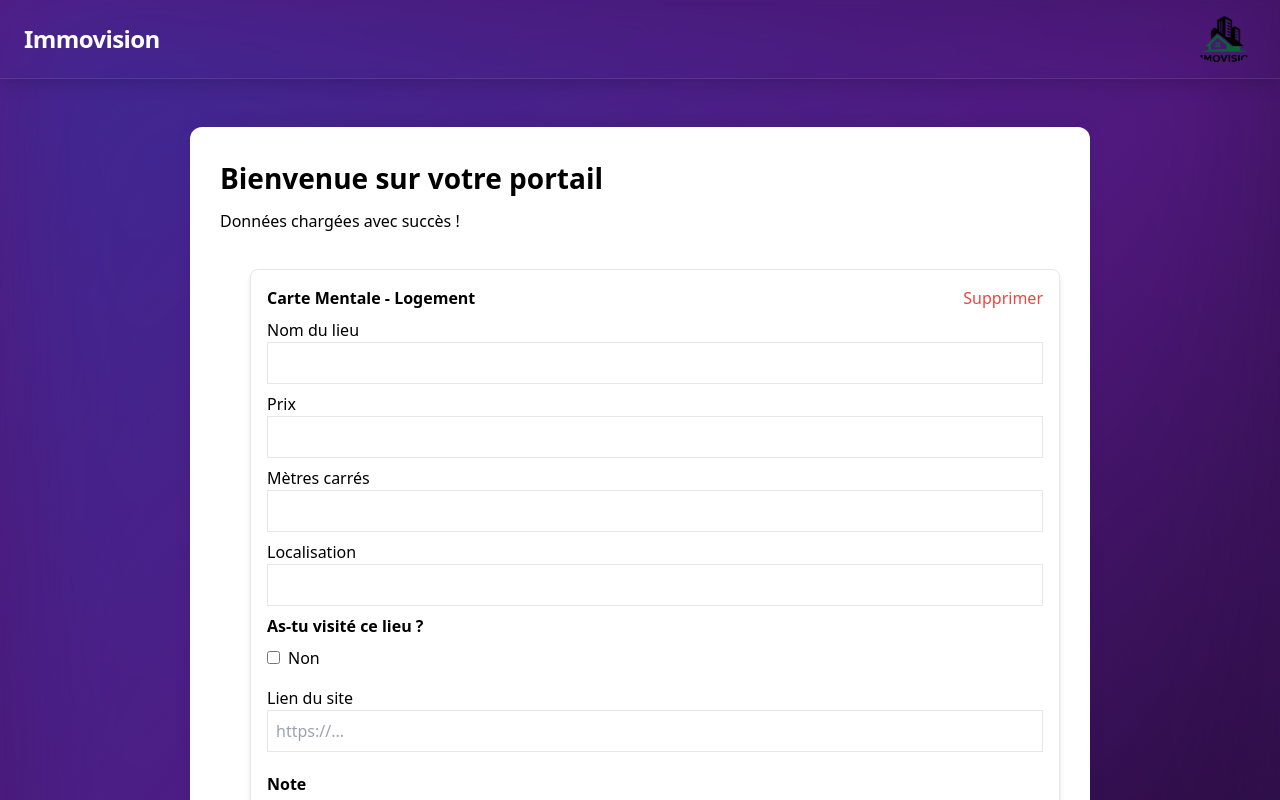
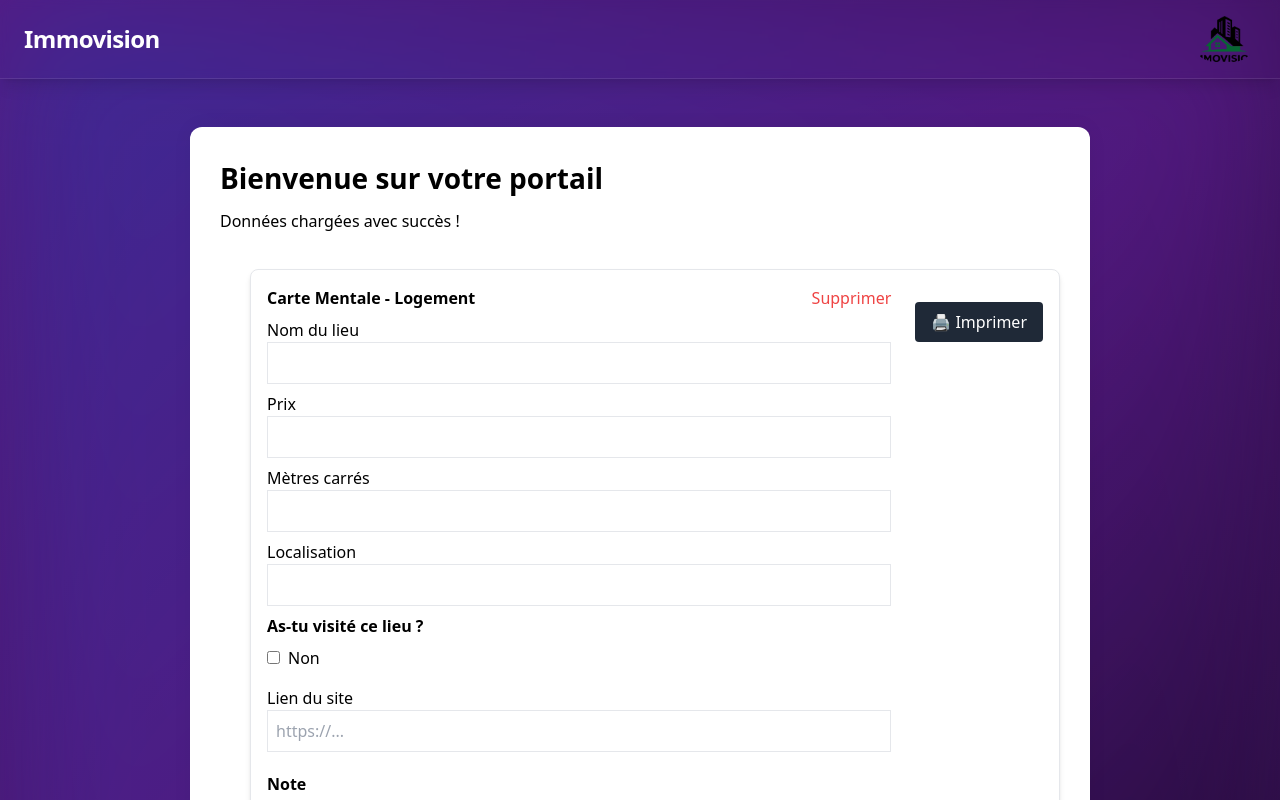
Before and after one commit to Rihpas/ImmovisionV2, a Next.js app: page /monPortail in a window 1280 px wide. Both pictures are taken after a click on the button "+ Ajouter une carte". Shown: the top 800 px of the page. Built offline with nearby package versions, Linux system fonts and the light colour scheme.

Commit message:
imprimer carte

```diff
--- a/app/component/CarteMentale.tsx
+++ b/app/component/CarteMentale.tsx
@@ -1,5 +1,6 @@
 'use client';
 
+import { useRef } from 'react';
 import { useState } from 'react';
 import { FaStar } from 'react-icons/fa';
 
@@ -17,7 +18,9 @@ const CarteMentale: React.FC<CarteMentaleProps> = ({ onRemove }) => {
   const [siteUrl, setSiteUrl] = useState('');
   const [visite, setVisite] = useState(false);
   const [note, setNote] = useState<number>(0);
-  const [noteLibre, setNoteLibre] = useState(''); // Note libre ajoutée
+  const [noteLibre, setNoteLibre] = useState('');
+
+  const carteRef = useRef<HTMLDivElement>(null);
 
   const ajouterImage = () => {
     if (nouvelleImage.trim() !== '') {
@@ -38,9 +41,34 @@ const CarteMentale: React.FC<CarteMentaleProps> = ({ onRemove }) => {
     setImageUrls(copie);
   };
 
+  const imprimerCarte = () => {
+    if (!carteRef.current) return;
+    const contenu = carteRef.current.innerHTML;
+    const fenetre = window.open('', '_blank');
+    if (fenetre) {
+      fenetre.document.write(`
+        <html>
+          <head>
+            <title>Impression Carte Mentale</title>
+            <style>
+              body { font-family: sans-serif; padding: 20px; }
+              img { max-width: 100%; height: auto; }
+              .note-libre { white-space: pre-wrap; }
+            </style>
+          </head>
+          <body>${contenu}</body>
+        </html>
+      `);
+      fenetre.document.close();
+      fenetre.focus();
+      fenetre.print();
+      fenetre.close();
+    }
+  };
+
   return (
     <div className="border p-4 rounded-lg my-4 shadow-md flex gap-6">
-      <div className="flex-1">
+      <div className="flex-1" ref={carteRef}>
         <div className="flex justify-between mb-2">
           <h3 className="font-bold">Carte Mentale - Logement</h3>
           <button onClick={onRemove} className="text-red-500 hover:underline">
@@ -48,65 +76,30 @@ const CarteMentale: React.FC<CarteMentaleProps> = ({ onRemove }) => {
           </button>
         </div>
 
-        {/* Nom du lieu */}
+        {/* Champs */}
         <div className="mb-2">
           <label className="block">Nom du lieu</label>
-          <input
-            type="text"
-            value={nomLieu}
-            onChange={(e) => setNomLieu(e.target.value)}
-            className="border p-2 w-full"
-          />
+          <input type="text" value={nomLieu} onChange={(e) => setNomLieu(e.target.value)} className="border p-2 w-full" />
         </div>
-
-        {/* Prix */}
         <div className="mb-2">
           <label className="block">Prix</label>
-          <input
-            type="text"
-            value={prix}
-            onChange={(e) => setPrix(e.target.value)}
-            className="border p-2 w-full"
-          />
+          <input type="text" value={prix} onChange={(e) => setPrix(e.target.value)} className="border p-2 w-full" />
         </div>
-
-        {/* Mètres carrés */}
         <div className="mb-2">
           <label className="block">Mètres carrés</label>
-          <input
-            type="text"
-            value={metresCarres}
-            onChange={(e) => setMetresCarres(e.target.value)}
-            className="border p-2 w-full"
-          />
+          <input type="text" value={metresCarres} onChange={(e) => setMetresCarres(e.target.value)} className="border p-2 w-full" />
         </div>
-
-        {/* Localisation */}
         <div className="mb-2">
           <label className="block">Localisation</label>
-          <input
-            type="text"
-            value={localisation}
-            onChange={(e) => setLocalisation(e.target.value)}
-            className="border p-2 w-full"
-          />
+          <input type="text" value={localisation} onChange={(e) => setLocalisation(e.target.value)} className="border p-2 w-full" />
         </div>
-
-        {/* Visite Oui / Non */}
         <div className="mb-4">
           <label className="block font-semibold">As-tu visité ce lieu ?</label>
           <label className="inline-flex items-center mt-2">
-            <input
-              type="checkbox"
-              checked={visite}
-              onChange={(e) => setVisite(e.target.checked)}
-              className="mr-2"
-            />
+            <input type="checkbox" checked={visite} onChange={(e) => setVisite(e.target.checked)} className="mr-2" />
             {visite ? 'Oui' : 'Non'}
           </label>
         </div>
-
-        {/* URL site */}
         <div className="mb-4">
           <label className="block">Lien du site</label>
           <input
@@ -117,18 +110,11 @@ const CarteMentale: React.FC<CarteMentaleProps> = ({ onRemove }) => {
             placeholder="https://..."
           />
           {siteUrl && (
-            <a
-              href={siteUrl}
-              target="_blank"
-              rel="noopener noreferrer"
-              className="text-blue-500 underline text-sm"
-            >
+            <a href={siteUrl} target="_blank" rel="noopener noreferrer" className="text-blue-500 underline text-sm">
               Ouvrir le site
             </a>
           )}
         </div>
-
-        {/* Note sur 5 */}
         <div className="mb-4">
           <label className="block font-semibold mb-1">Note</label>
           <div className="flex">
@@ -136,41 +122,26 @@ const CarteMentale: React.FC<CarteMentaleProps> = ({ onRemove }) => {
               <FaStar
                 key={val}
                 size={24}
-                className={`cursor-pointer transition ${
-                  val <= note ? 'text-yellow-400' : 'text-gray-300'
-                }`}
+                className={`cursor-pointer transition ${val <= note ? 'text-yellow-400' : 'text-gray-300'}`}
                 onClick={() => setNote(val)}
               />
             ))}
           </div>
         </div>
 
-        {/* Liste des images */}
+        {/* Images */}
         <div className="mb-4">
           <label className="block font-semibold mb-1">Images</label>
           {imageUrls.map((url, index) => (
             <div key={index} className="mb-3">
-              <img
-                src={url}
-                alt={`Image ${index + 1}`}
-                className="w-full max-w-xs rounded mb-2"
-              />
-              <input
-                type="text"
-                value={url}
-                onChange={(e) => modifierImage(index, e.target.value)}
-                className="border p-2 w-full mb-1"
-              />
-              <button
-                onClick={() => supprimerImage(index)}
-                className="text-red-500 text-sm hover:underline"
-              >
+              <img src={url} alt={`Image ${index + 1}`} className="w-full max-w-xs rounded mb-2" />
+              <input type="text" value={url} onChange={(e) => modifierImage(index, e.target.value)} className="border p-2 w-full mb-1" />
+              <button onClick={() => supprimerImage(index)} className="text-red-500 text-sm hover:underline">
                 Supprimer cette image
               </button>
             </div>
           ))}
 
-          {/* Ajouter une nouvelle image */}
           <div className="flex gap-2 mt-2">
             <input
               type="text"
@@ -179,10 +150,7 @@ const CarteMentale: React.FC<CarteMentaleProps> = ({ onRemove }) => {
               className="border p-2 flex-1"
               placeholder="Ajouter une URL d'image"
             />
-            <button
-              onClick={ajouterImage}
-              className="bg-green-500 text-white px-4 py-2 rounded hover:bg-green-600"
-            >
+            <button onClick={ajouterImage} className="bg-green-500 text-white px-4 py-2 rounded hover:bg-green-600">
               Ajouter
             </button>
           </div>
@@ -200,6 +168,16 @@ const CarteMentale: React.FC<CarteMentaleProps> = ({ onRemove }) => {
           />
         </div>
       </div>
+
+      {/* Bouton imprimer */}
+      <div className="flex items-start mt-4">
+        <button
+          onClick={imprimerCarte}
+          className="bg-gray-800 text-white px-4 py-2 rounded hover:bg-gray-700"
+        >
+          🖨️ Imprimer
+        </button>
+      </div>
     </div>
   );
 };
```
